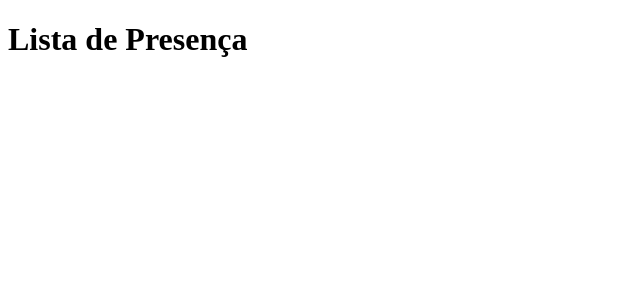
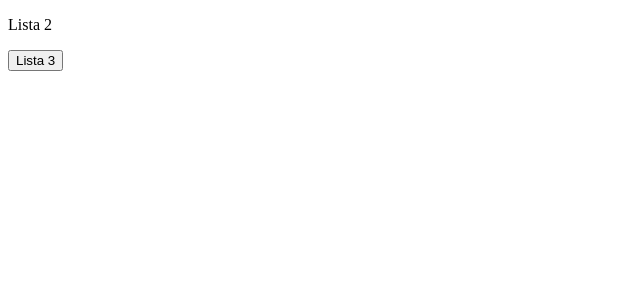
Before and after one commit to Gui-Augusto/ListaPresenca, a React (Vite) app: page / in a window 1280 px wide. Shown: the top 300 px of the page, without its empty margins (0-640 px from the left). Built offline with nearby package versions, Linux system fonts and the light colour scheme.

Commit message:
aprendendoConflito

```diff
--- a/src/pages/Home.jsx
+++ b/src/pages/Home.jsx
@@ -2,7 +2,11 @@
 function Home() {
 
   return (
-    <h1>Lista de Presença</h1>
+    <div>
+      <p>Lista 2</p>
+      <button>Lista 3</button>
+    </div>
+
   )
 }
 
```
